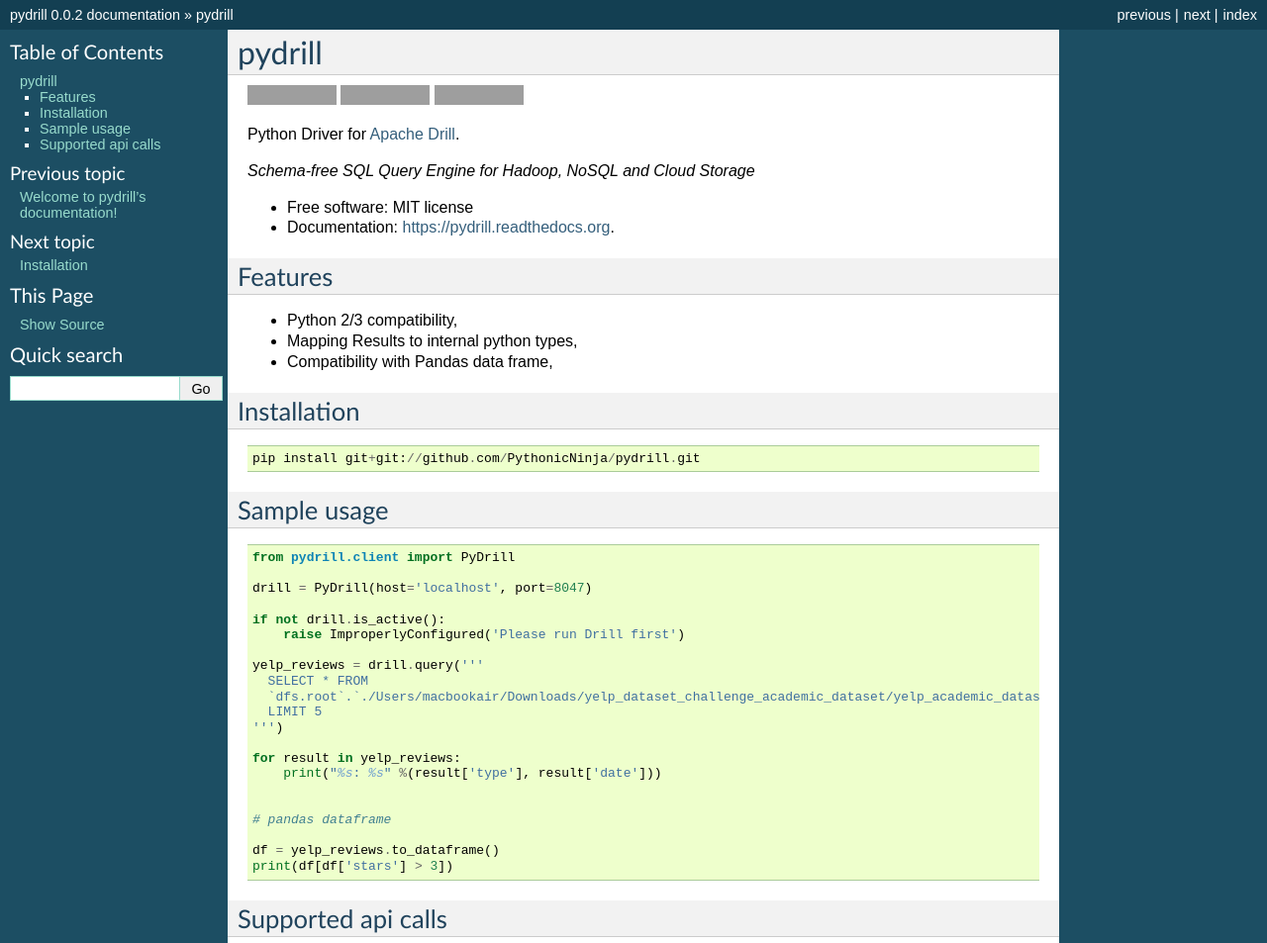
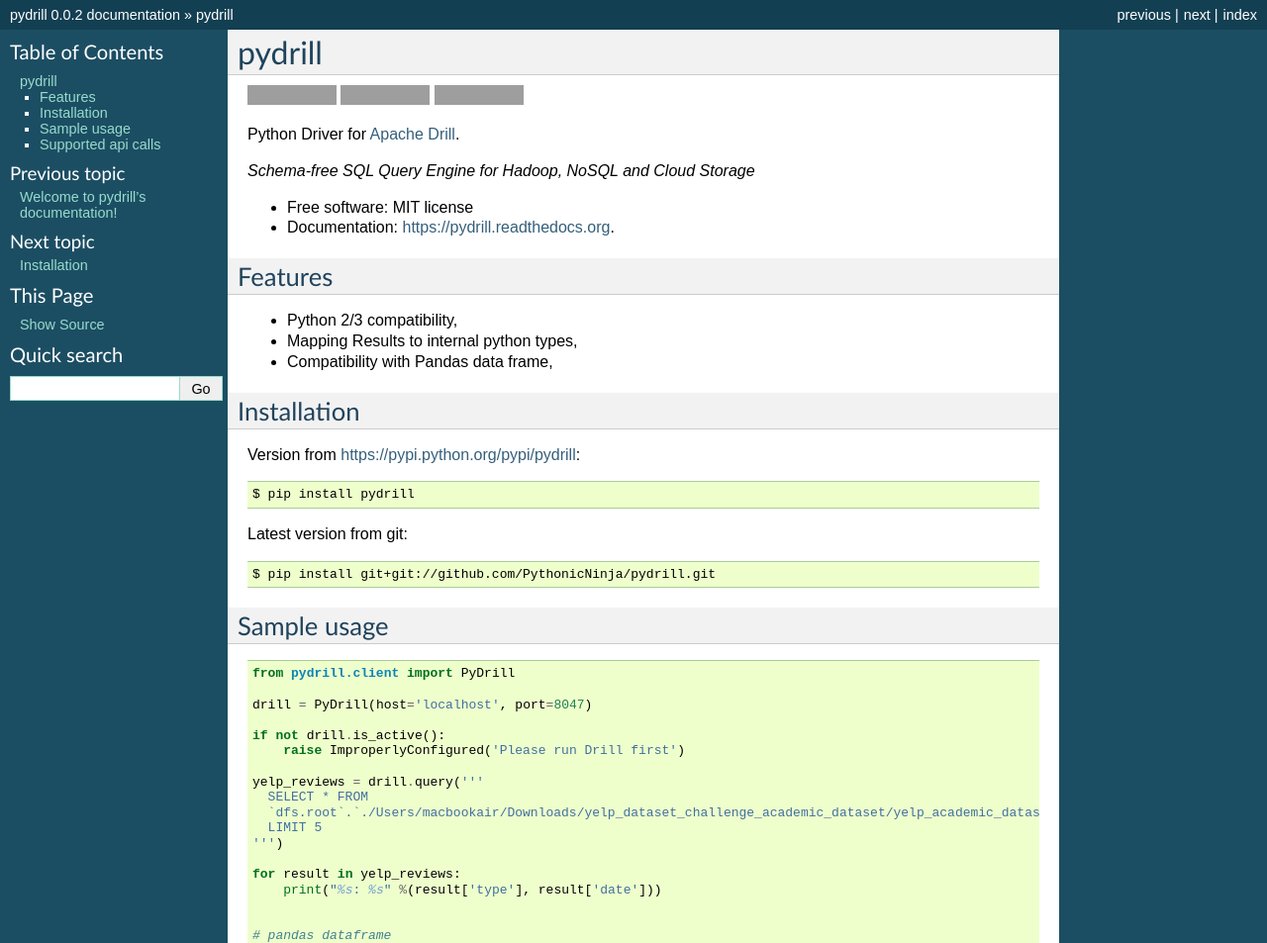
Before and after one commit to PythonicNinja/pydrill, a Sphinx documentation site: the page built from docs/readme.rst, in a window 1280 px wide, cut to the strip 0-953 px from the top of the page. Shown: the whole strip at 99% size. Built offline with Sphinx 7.4.7, drawn with Linux system fonts in a browser that asks for light colours; the version number is read from the project's files by our own code; grey boxes are pictures that could not be loaded.

Commit message:
updated README + installation

```diff
--- a/README.rst
+++ b/README.rst
@@ -31,7 +31,13 @@
 ------------
 ::
 
-    pip install git+git://github.com/PythonicNinja/pydrill.git
+Version from https://pypi.python.org/pypi/pydrill::
+
+    $ pip install pydrill
+
+Latest version from git::
+
+    $ pip install git+git://github.com/PythonicNinja/pydrill.git
 
 Sample usage
 ------------
--- a/docs/installation.rst
+++ b/docs/installation.rst
@@ -12,3 +12,7 @@
 
     $ mkvirtualenv pydrill
     $ pip install pydrill
+
+Latest version from git::
+
+    $ pip install git+git://github.com/PythonicNinja/pydrill.git
```
